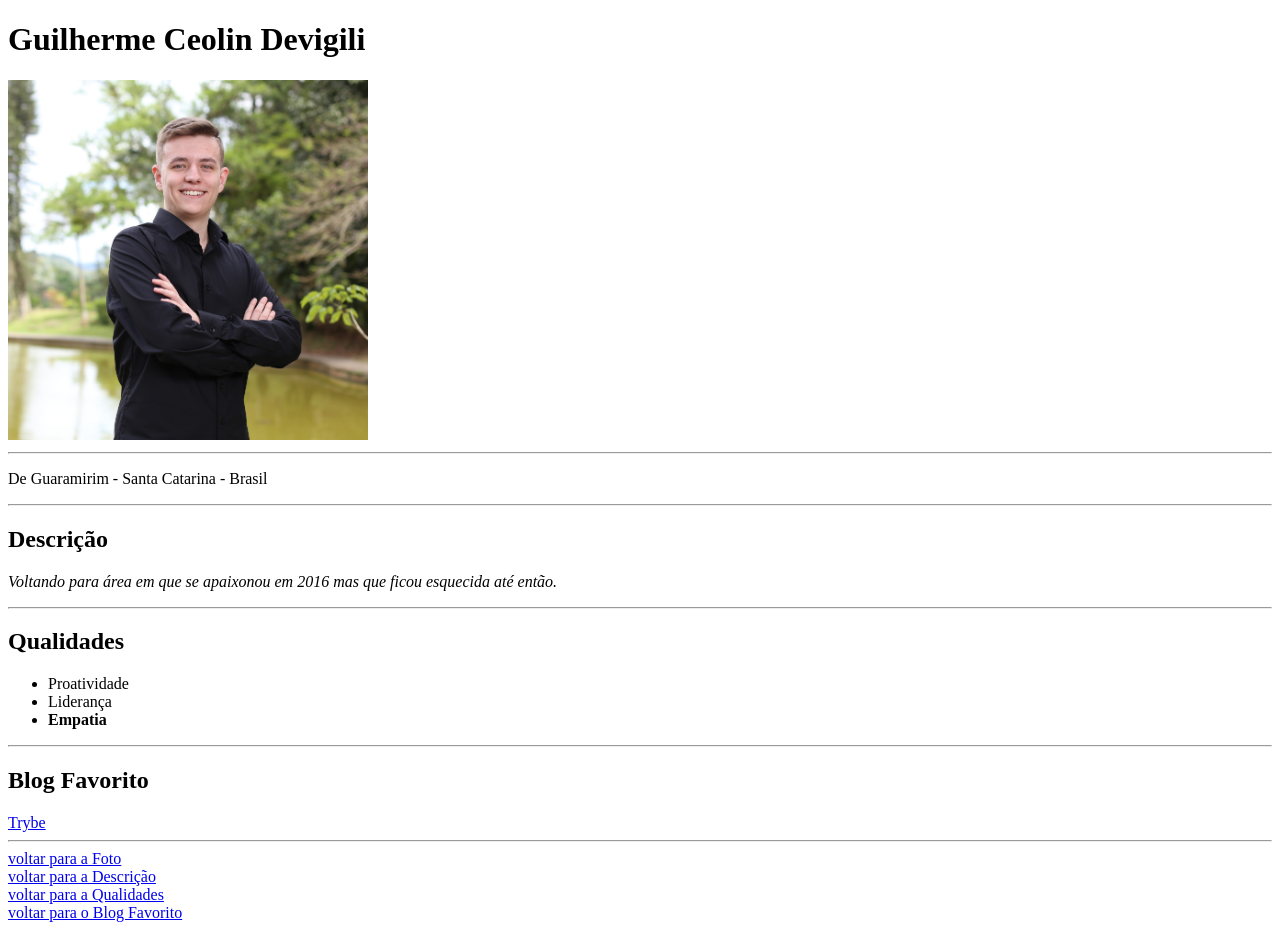
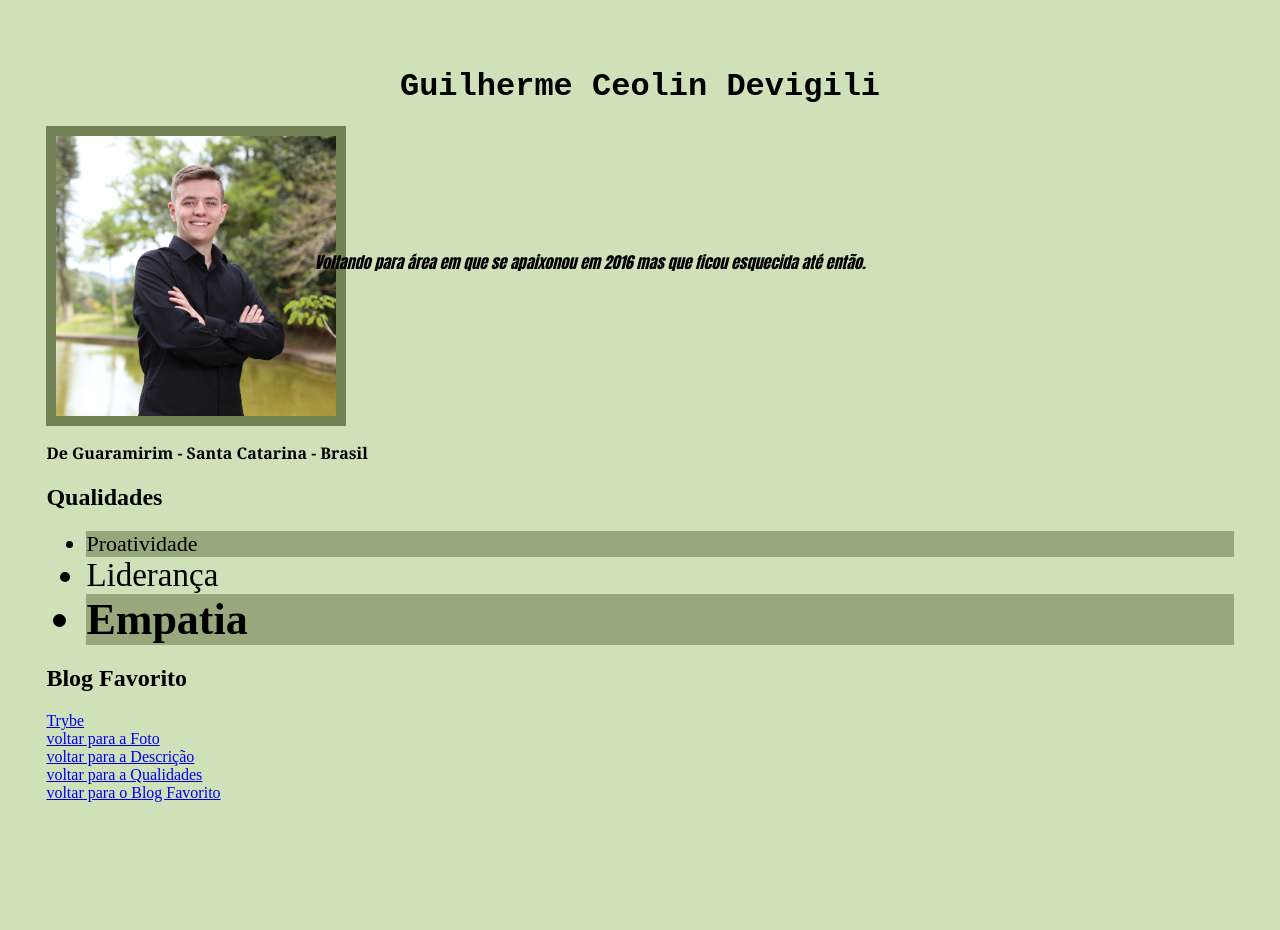
Before and after one commit to guilhermecd15/guilhermecd15.github.io, a plain HTML site: page index.html in a window 1280 px wide. After the commit the page ends 848 px from the top, so only its background shows below. Drawn offline with Linux system fonts and the light colour scheme.

Commit message:
Atualizando o site com divs

```diff
--- a/index.html
+++ b/index.html
@@ -1,31 +1,33 @@
 <!DOCTYPE html>
 <html lang="en">
+
 <head>
   <meta charset="UTF-8">
   <meta http-equiv="X-UA-Compatible" content="IE=edge">
   <meta name="viewport" content="width=device-width, initial-scale=1.0">
   <title>Guilherme Ceolin Devigili</title>
+  <link rel="stylesheet" href="style.css">
 </head>
+
 <body>
-    <h1>Guilherme Ceolin Devigili</h1>
-    <img id="fotoGuilherme" src="Cópia de IMG_4627.JPG" alt="Guilherme sorrindo com uma blusa preta" width="360">
-    <hr>
+  <div>
+    <h1 class="nome">Guilherme Ceolin Devigili</h1>
+    <div class="imageContainer">
+      <img id="fotoGuilherme" src="Cópia de IMG_4627.JPG" alt="Guilherme sorrindo com uma blusa preta">
+      <p id="descricao"> <em> Voltando para área em que se apaixonou em 2016 mas que ficou esquecida até então.
+      </em></p>
+    </div>
+  </div>
   <p class="destaque"> De Guaramirim - Santa Catarina - Brasil</p>
-    <hr>
-    <h2 id="descricao">Descrição</h2>
-    <p> <em> Voltando para área em que se apaixonou em 2016 mas que ficou esquecida até então.
-    </em></p>
-    <hr>
   <h2 id="Qualidades">Qualidades</h2>
   <ul>
     <li class="pro">Proatividade</li>
     <li class="lid">Liderança</li>
     <li class="emp"><strong>Empatia</strong></li>
   </ul>
-    <hr>
   <h2 id="blog">Blog Favorito</h2>
-    <a href="https://blog.betrybe.com/" target="_blank" >Trybe</a>
-    <hr><a href="#fotoGuilherme">voltar para a Foto</a>
+  <a href="https://blog.betrybe.com/" target="_blank">Trybe</a>
+  <br><a href="#fotoGuilherme">voltar para a Foto</a>
   <br><a href="#descricao">voltar para a Descrição</a>
   <br><a href="#Qualidades">voltar para a Qualidades</a>
   <br><a href="#Blog">voltar para o Blog Favorito</a>
--- a/style.css
+++ b/style.css
@@ -1,22 +1,57 @@
-    h1{
-      font-family: 'Courier New', Courier, monospace
+body {
+  padding: 3%;
 }
-    p{
-      font-family: Impact, Haettenschweiler, 'Arial Narrow Bold', sans-serif;
+
+.nome {
+  font-family: "Courier New", Courier, monospace;
+  text-align: center;
 }
-    body{
+
+#descricao{
+  position: absolute;
+  top: 36%;
+  right: 31%;
+}
+
+p {
+  font-family: Impact, Haettenschweiler, "Arial Narrow Bold", sans-serif;
+}
+
+body {
   background-color: rgb(207, 225, 185);
 }
-    .destaque{
-      font-family: Georgia, 'Times New Roman', Times, serif;
+
+.destaque {
+  font-family: Georgia, "Times New Roman", Times, serif;
   font-weight: 600;
 }
-    .pro{
+
+.pro {
   font-size: 22px;
 }
-    .lid{
+
+.lid {
   font-size: 33px;
 }
-    .emp{
+
+.emp {
   font-size: 44px;
 }
+
+#fotoGuilherme {
+  float: left;
+  height: auto;
+  width: auto;
+  max-width: 300px;
+  max-height: 280px;
+  padding: 10px;
+  background-color: rgb(113, 131, 85);
+}
+
+.imageContainer{
+  height: 300px;
+  position: relative;
+}
+ ul li:nth-child(odd){
+   background-color: rgb(151, 169, 124);
+ }
```
Lines whose indentation alone changed are shown as unchanged.
